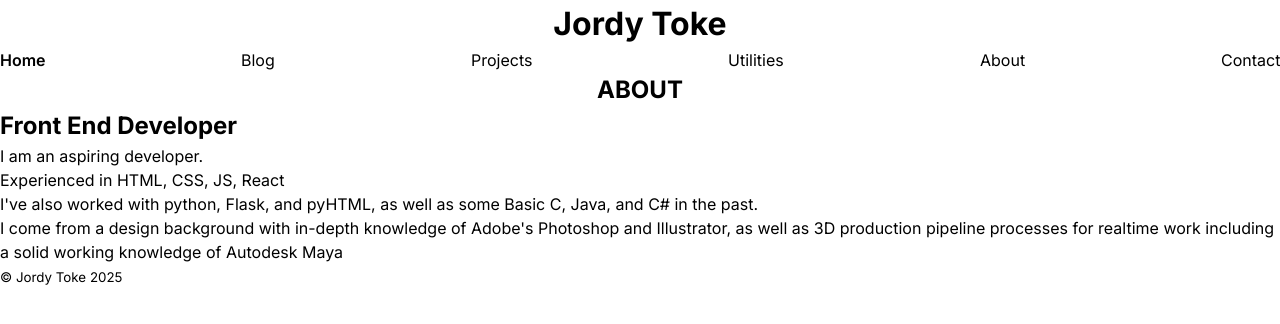
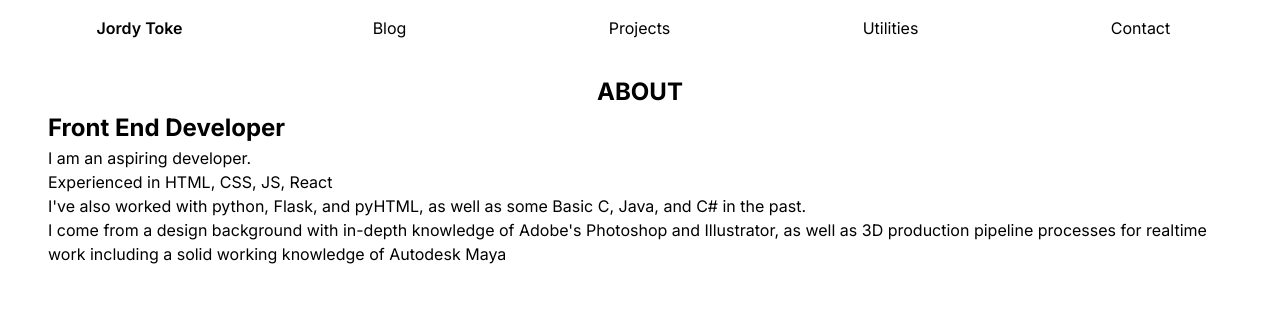
Before and after one commit to JordyToke/jordytoke.github.io, a React (Vite) app: page / in a window 1280 px wide. Shown: the top 324 px of the page. Built offline with nearby package versions, Linux system fonts and the light colour scheme.

Commit message:
restyled and added content

```diff
--- a/src/App.jsx
+++ b/src/App.jsx
@@ -1,11 +1,9 @@
-import { useState, useEffect } from "react";
+import { useState, useEffect, useTransition, Suspense } from "react";
 import { Outlet } from "react-router";
 import Header from "./components/Header";
 import Footer from "./components/Footer";
 
-
 function App() {
-  const [count, setCount] = useState(0);
 
   return (
     <>
--- a/src/base.css
+++ b/src/base.css
@@ -4,14 +4,48 @@
 }
 
 :root {
+  position: absolute;
   font-family: Inter;
   font-weight: 400;
   line-height: 1.5;
   height: 100%;
+  width: 100%;
+  --spring-easing: linear(
+    0, 0.009, 0.035 2.1%, 0.141, 0.281 6.7%, 0.723 12.9%, 0.938 16.7%, 1.017,
+    1.077, 1.121, 1.149 24.3%, 1.159, 1.163, 1.161, 1.154 29.9%, 1.129 32.8%,
+    1.051 39.6%, 1.017 43.1%, 0.991, 0.977 51%, 0.974 53.8%, 0.975 57.1%,
+    0.997 69.8%, 1.003 76.9%, 1.004 83.8%, 1
+  );
+  --spring-duration: 750ms;
 }
 
 body {
+  position: relative;
   height: 100%;
+  padding: 1rem;
+}
+
+div#root {
+  min-height: 100%;
+  margin: 0 auto;
+  position: relative;
+  display: grid;
+  grid-template-rows: min-content 1fr min-content;
+}
+
+@keyframes bounceDown {
+  0% {
+    transform-origin: top center;
+    transform: scaleY(0);
+  }
+  100% {
+    transform-origin: top center;
+    transform: scaleY(1);
+  }
+}
+
+.bounce-down {
+  animation: bounceDown var(--spring-duration) var(--spring-easing) 0s 1 normal both;
 }
 
 @media (prefers-color-scheme: dark) {
@@ -19,50 +53,101 @@ body {
     --text-color: #eee;
     --link-color-a: #88e;
     --link-color-b: #e90;
-    --background-color: #202022;
+    --background-color: #202024;
+    --accent-color-a: #303036;
+    /* --accent-color-b: #303036; */
     background-color: var(--background-color);
     color: var(--text-color);
   }
 }
 
-@keyframes swingIn {
-  0% {
-    transform: rotateX(90deg);
-  }
-  100% {
-    transform: rotateX(0deg);
-  }
-}
-
 a {
+  transition: all 200ms;
   color: var(--link-color-a);
 }
 
-.navbar a {
-  text-decoration: none;
-  color: var(--link-color-b);
+a:hover {
+  color: hsl(from var(--link-color-a) h calc(s + 16) calc(l + 16));
 }
 
-
-a:hover {
-  filter: brightness(1.4);
+a:active {
+  font-weight: 200;
 }
 
-.active {
+li a {
+  color: var(--link-color-b);
+  text-decoration: none;
+}
+
+li a:hover {
+  color: hsl(from var(--link-color-b) h calc(s + 16) calc(l + 16));
+}
+
+a.active {
   font-weight: 600;
+}
+
+header {
+  z-index: 1;
+  position: sticky;
+  top: 0;
+  background-color: var(--background-color);
+  margin-bottom: -0.4rem;
+  box-shadow: var(--accent-color-a) 0 1rem 0.5rem -0.25rem;
+}
+
+h1 {
+  justify-self: center;
+}
+
+@keyframes bounceUp {
+  0% {
+    transform-origin: bottom center;
+    transform: scaleY(0);
+  }
+  100% {
+    transform-origin: bottom center;
+    transform: scaleY(1);
+  }
 }
 
 ul {
   list-style: none;
-  display: flex;
-  justify-content: space-between;
+  display: grid;
+  grid-template-columns: repeat(5, 1fr);
+  grid-template-rows: 1fr;
+  column-gap: 0.2rem;
+  justify-content: stretch;
 }
 
 li {
-  transform-origin: top center;
-  animation: swingIn 200ms ease-in 1 normal both;
+  animation: bounceUp var(--spring-duration) var(--spring-easing) 1 normal both;
+  text-align: center;
+  background-color: var(--accent-color-a);
+  border-radius: 0.4rem 0.4rem 0 0;
+  box-shadow: inset var(--background-color) 0 -1rem 1rem -1rem;
+  height: 2rem;
+  overflow: hidden;
+  white-space: nowrap;
+}
+
+li:has(> a.active) {
+  box-shadow: none;
+}
+
+footer {
+  position: relative;
+  bottom: 0rem;
+  display: flex;
+  justify-content: space-around;
+}
+
+.home {
+  height: 100rem;
 }
 
 main {
-  min-height: 100%;
+  background-color: var(--accent-color-a);
+  padding: 2rem;
+  border-radius: 0.2rem;
 }
--- a/src/components/Header.jsx
+++ b/src/components/Header.jsx
@@ -1,12 +1,36 @@
 import React from "react";
-import NavBar from "./NavBar.jsx";
-import styles from "./Header.module.css"
+import { NavLink } from "react-router";
 
+const NavBar = () => {
+  // lisk of Navigation Links
+  const links = [
+    {to: "/", title: "Jordy Toke"},
+    {to: "/blog", title: "Blog"},
+    {to: "/projects", title: "Projects"},
+    {to: "/utilities", title: "Utilities"},
+    {to: "/contact", title: "Contact"},
+  ];
+
+  // Map the navigation links to jsx list and add animation delay to consecutive items
+  const navList = links.map((link, index) =>
+    <li key={index} style={{animationDelay:`${index * 100}ms` }}>
+      <NavLink to={link.to} viewTransition>{link.title}</NavLink>
+    </li>
+  )
+
+  // return the list of navigation links wrapped by <nav> and <ul>
+  return (
+    <nav>
+      <ul>
+        {navList}
+      </ul>
+    </nav>
+  )
+}
 
 const Header = () => {
   return (
     <header>
-      <h1>Jordy Toke</h1>
       <NavBar />
     </header>
   )
--- a/src/components/Header.module.css
+++ /dev/null
@@ -1,8 +0,0 @@
-header {
-  display: grid;
-  grid-template-rows: 2fr 1fr;
-}
-
-h1 {
-  justify-self: center;
-}
--- a/src/components/NavBar.jsx
+++ /dev/null
@@ -1,28 +0,0 @@
-import React from "react";
-import { NavLink } from "react-router";
-
-const NavBar = () => {
-
-  const links = [
-  <NavLink to="/">Home</NavLink>,
-  <NavLink to="/Blog">Blog</NavLink>,
-  <NavLink to="/Projects">Projects</NavLink>,
-  <NavLink to="/Utilities">Utilities</NavLink>,
-  <NavLink to="/About">About</NavLink>,
-  <NavLink to="/Contact">Contact</NavLink>
-  ];
-
-  const navList = links.map((link, index) =>
-    <li key={index} style={{animationDelay:`${index * 100}ms` }}>{link}</li>
-  )
-
-  return (
-    <nav className="navbar">
-      <ul>
-        {navList}
-      </ul>
-    </nav>
-  )
-}
-
-export default NavBar;
--- a/src/main.jsx
+++ b/src/main.jsx
@@ -1,6 +1,5 @@
 import { StrictMode } from "react";
 import ReactDOM from "react-dom/client";
-import { BrowserRouter, Routes, Route } from "react-router";
 import { HelmetProvider } from "react-helmet-async";
 import Router from "./router/Router";
 import SEO from "./SEO";
--- a/src/router/Router.jsx
+++ b/src/router/Router.jsx
@@ -2,11 +2,10 @@ import React from "react";
 import { BrowserRouter, Routes, Route } from "react-router";
 import App from "../App";
 import Home from "../pages/Home";
-import Blog from "../pages/About";
+import Blog from "../pages/Blog";
 import Utilities from "../pages/Utilities";
 import Projects from "../pages/Projects.jsx";
 import WD13 from "../pages/WD13.jsx";
-import About from "../pages/About.jsx";
 import Contact from "../pages/Contact.jsx";
 import NoPage from "../pages/NoPage.jsx";
 
@@ -17,11 +16,10 @@ const Router = () => {
       <Route path="/" element={<App />}>
         <Route index element={<Home />} />
         <Route path="Blog" element={<Blog />} />
-        <Route path="Projects" element={<Projects />}>
+        <Route path="Projects/*" element={<Projects />}>
           <Route path="WD13" element={<WD13 />} />
         </Route>
-        <Route path="Utilities" element={<Utilities />} />
-        <Route path="About" element={<About />} />
+        <Route path="Utilities/*" element={<Utilities />} />
         <Route path="Contact" element={<Contact />} />
         <Route path="*" element={<NoPage />} />
       </Route>
```
